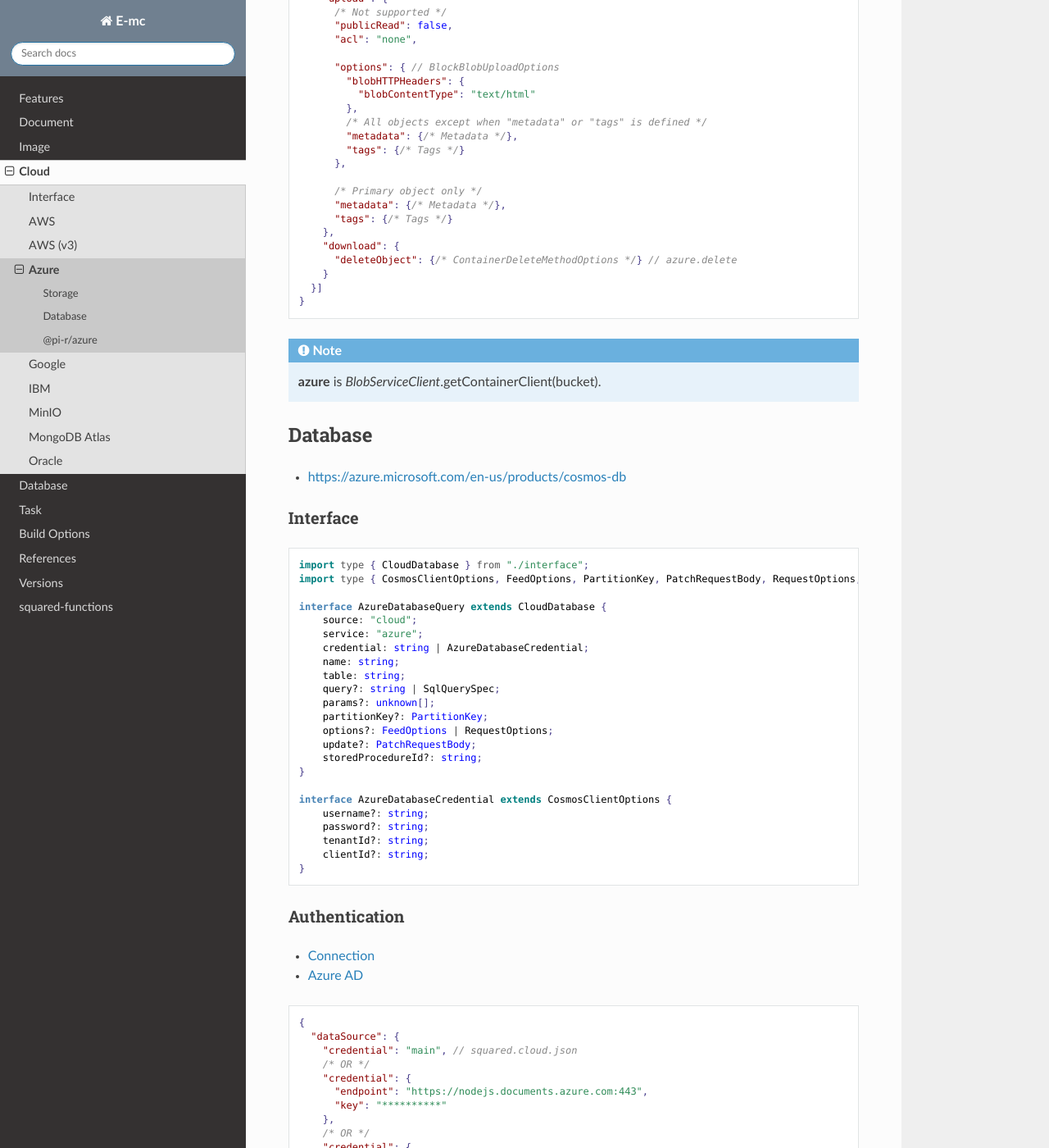
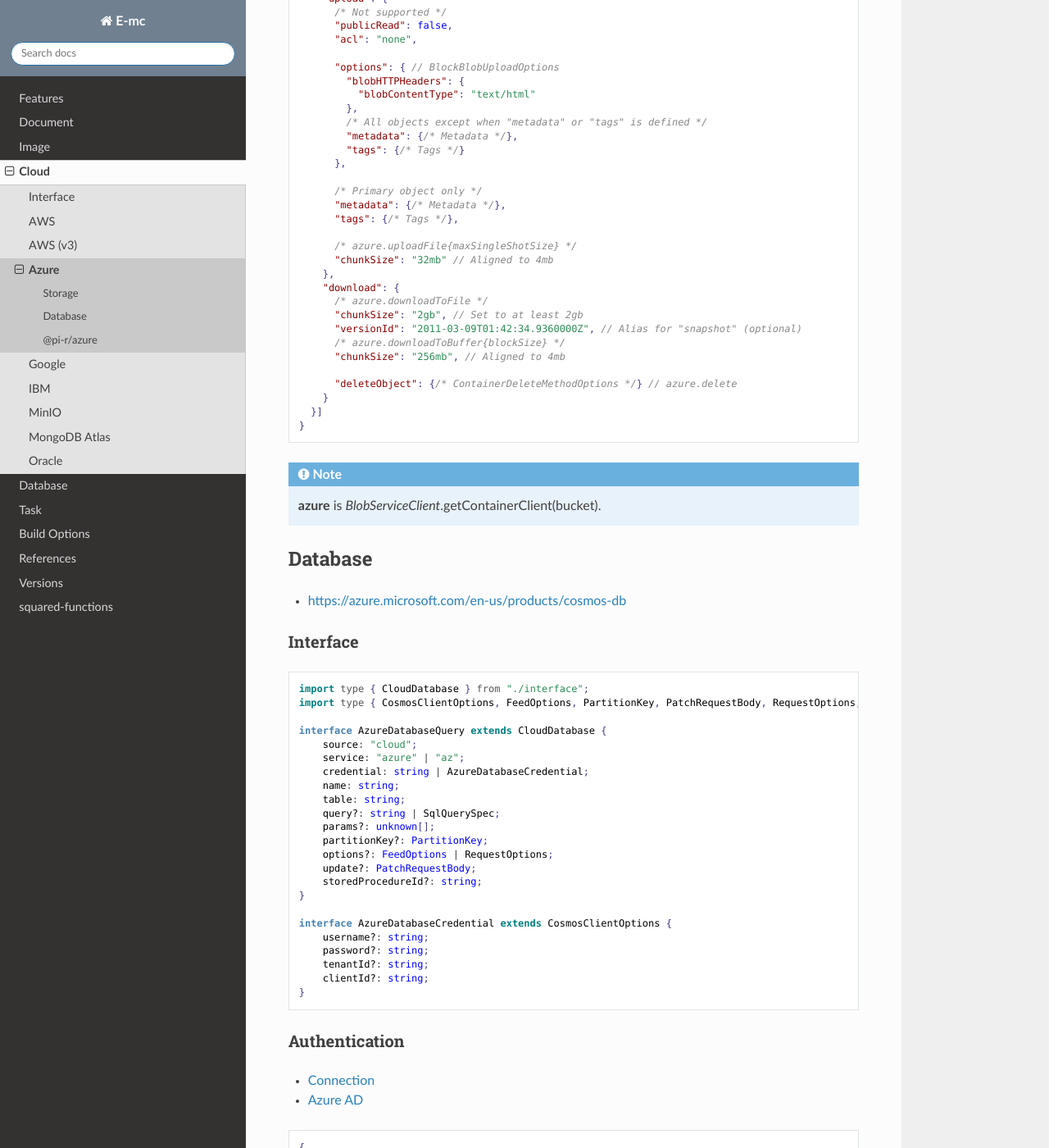
Before and after one commit to anpham6/chrome-docs, a Sphinx documentation site: the page built from source/cloud/azure.rst, in a window 1280 px wide and 1400 px high, scrolled down 2359 px. Shown: the whole window at 82% size. Built offline with Sphinx 7.4.7 and the Read the Docs theme 2.0.0, drawn with Linux system fonts in a browser that asks for light colours; some of the changed text lies outside the part shown.

Commit message:
Cloud: Azure and GCP storage implementing chunkSize.

```diff
--- a/source/cloud/azure.rst
+++ b/source/cloud/azure.rst
@@ -19,7 +19,7 @@ Interface
   import type { CloudStorage } from "./interface";
 
   interface AzureStorage extends CloudStorage {
-      service: "azure";
+      service: "azure" | "az";
       credential: string | AzureStorageCredential;
       bucket: string;
   }
@@ -134,9 +134,18 @@ Example usage
 
         /* Primary object only */
         "metadata": {/* Metadata */},
-        "tags": {/* Tags */}
+        "tags": {/* Tags */},
+
+        /* azure.uploadFile{maxSingleShotSize} */
+        "chunkSize": "32mb" // Aligned to 4mb
       },
       "download": {
+        /* azure.downloadToFile */
+        "chunkSize": "2gb", // Set to at least 2gb
+        "versionId": "2011-03-09T01:42:34.9360000Z", // Alias for "snapshot" (optional)
+        /* azure.downloadToBuffer{blockSize} */
+        "chunkSize": "256mb", // Aligned to 4mb
+
         "deleteObject": {/* ContainerDeleteMethodOptions */} // azure.delete
       }
     }]
@@ -155,11 +164,11 @@ Interface
 .. code-block:: typescript
 
   import type { CloudDatabase } from "./interface";
-  import type { CosmosClientOptions, FeedOptions, PartitionKey, PatchRequestBody, RequestOptions, SqlQuerySpec } from '@azure/cosmos';
+  import type { CosmosClientOptions, FeedOptions, PartitionKey, PatchRequestBody, RequestOptions, SqlQuerySpec } from "@azure/cosmos";
 
   interface AzureDatabaseQuery extends CloudDatabase {
       source: "cloud";
-      service: "azure";
+      service: "azure" | "az";
       credential: string | AzureDatabaseCredential;
       name: string;
       table: string;
@@ -263,6 +272,11 @@ Example usage
 @pi-r/azure
 ===========
 
+.. versionadded:: 0.7.0
+
+  - Storage *upload* in parallel using property **chunkSize** was implemented.
+  - Storage *download* in parallel using property **chunkSize** was implemented.
+
 .. versionadded:: 0.6.2
 
   - Identity authentication with Azure AD (**aadCredentials**) was implemented.
```
Also changed, not shown: source/cloud/aws-v3.rst (+4 -4 lines), source/cloud/gcp.rst (+7 -9 lines), source/cloud/interface.rst (+9 -2 lines).
